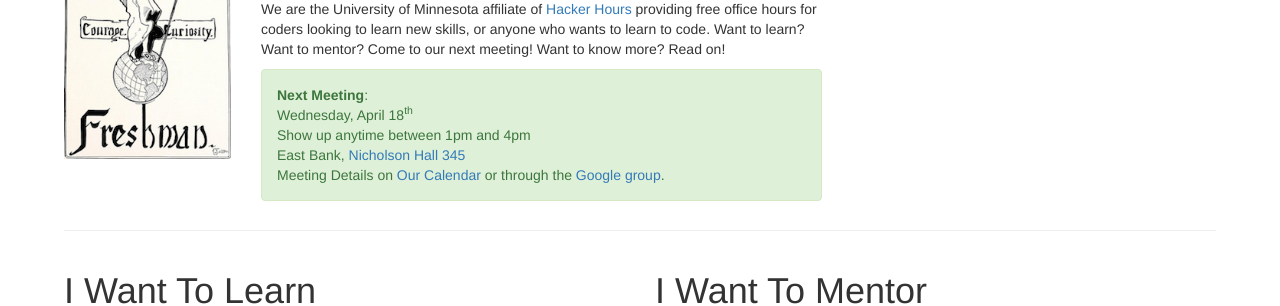
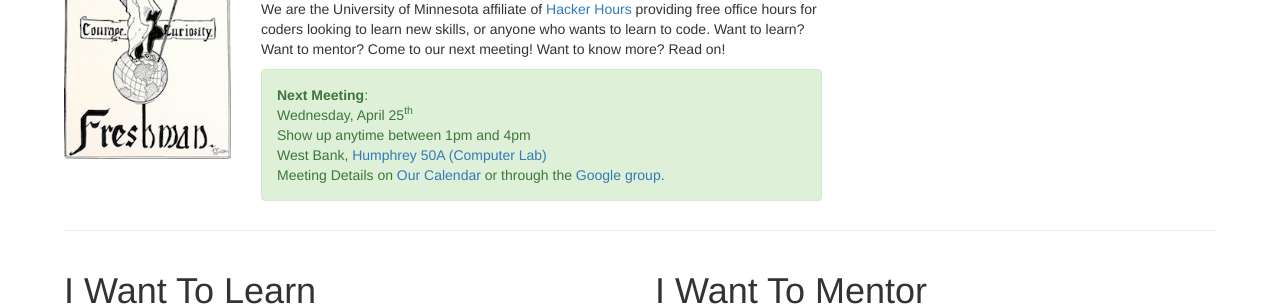
Before and after one commit to umnhackerhours/umnhackerhours.github.io, a Jekyll site: the page built from index.markdown, in a window 1280 px wide. Shown: the part 175-481 px from the top of the page. Built offline with Jekyll 4.4.1, drawn with Linux system fonts in a browser that asks for light colours.

Commit message:
2018-04-25

```diff
--- a/index.markdown
+++ b/index.markdown
@@ -13,13 +13,13 @@ description: Home
       <div class="alert alert-success" role="alert">
         <a class="anchor" id="next_meeting"></a>
         <strong>Next Meeting</strong>:<br />
-        Wednesday, April 18<sup>th</sup><br />
+        Wednesday, April 25<sup>th</sup><br />
         Show up anytime between 1pm and 4pm<br />
         <!-- East Bank, <a href="https://roomsearch.umn.edu/roomsearch/#/rooms/6b2fc4e1-60f0-4d06-adb3-f2c58e314c6c">Nicholson Hall 345</a><br /> -->
         <!-- West Bank, <a href="https://roomsearch.umn.edu/roomsearch/#/rooms/69098659-4825-45b7-96d5-902f6b428017">Humphrey 50A (Computer Lab)</a><br /> -->
         <!-- St. Paul, <a href="https://roomsearch.umn.edu/roomsearch/#/rooms/c0619129-43e2-495e-98e3-5868ea0cc817">Hodson Hall 490</a><br /> -->
 
-        East Bank, <a href="https://roomsearch.umn.edu/roomsearch/#/rooms/6b2fc4e1-60f0-4d06-adb3-f2c58e314c6c">Nicholson Hall 345</a><br />
+        West Bank, <a href="https://roomsearch.umn.edu/roomsearch/#/rooms/69098659-4825-45b7-96d5-902f6b428017">Humphrey 50A (Computer Lab)</a><br />
         Meeting Details on <a href="https://www.google.com/calendar/embed?src=umn.edu_ii9odmho4m63bsq19879mu0iis%40group.calendar.google.com&ctz=America/Chicago">Our Calendar</a> or through the <a href='https://groups.google.com/a/umn.edu/d/hackerhours'>Google group</a>.
       </div>
     </div>
```
